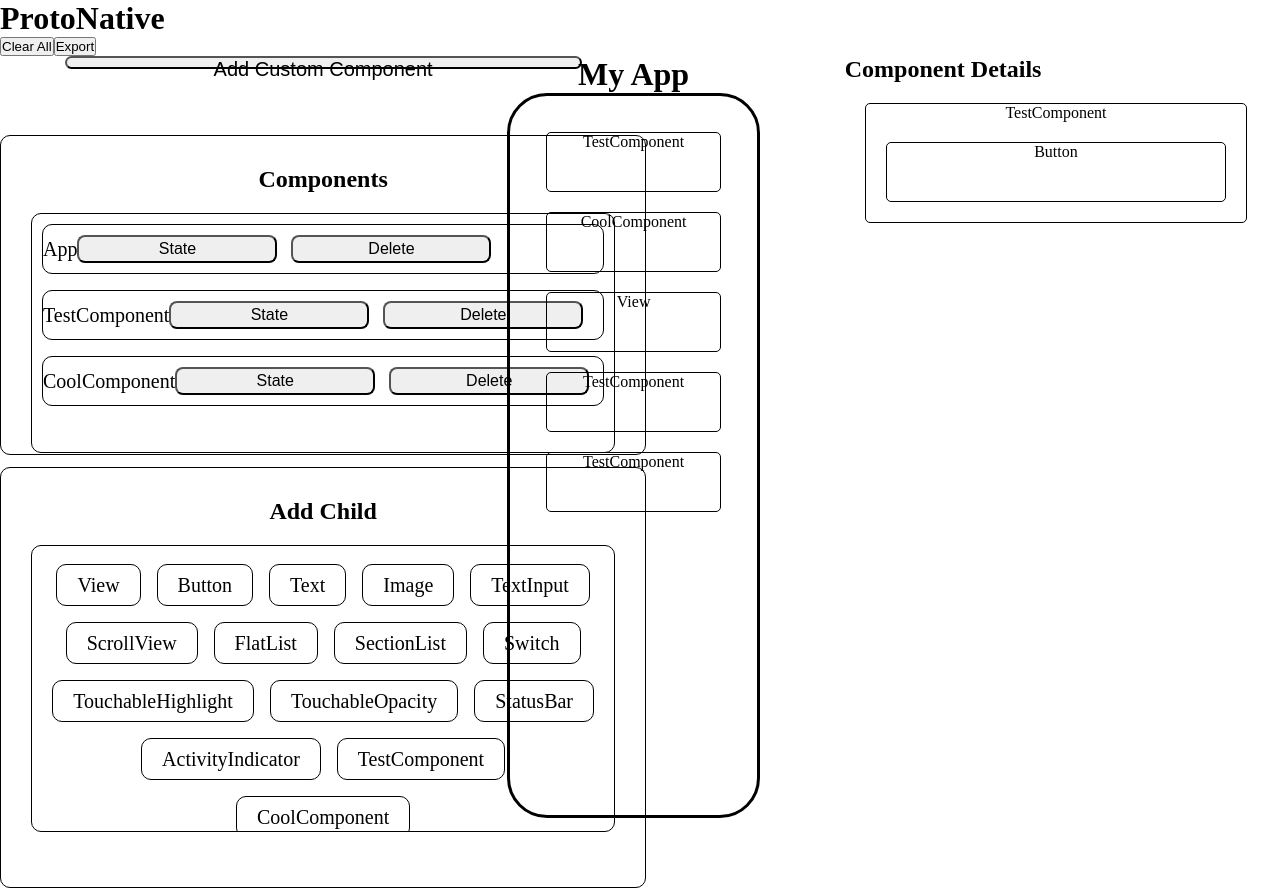
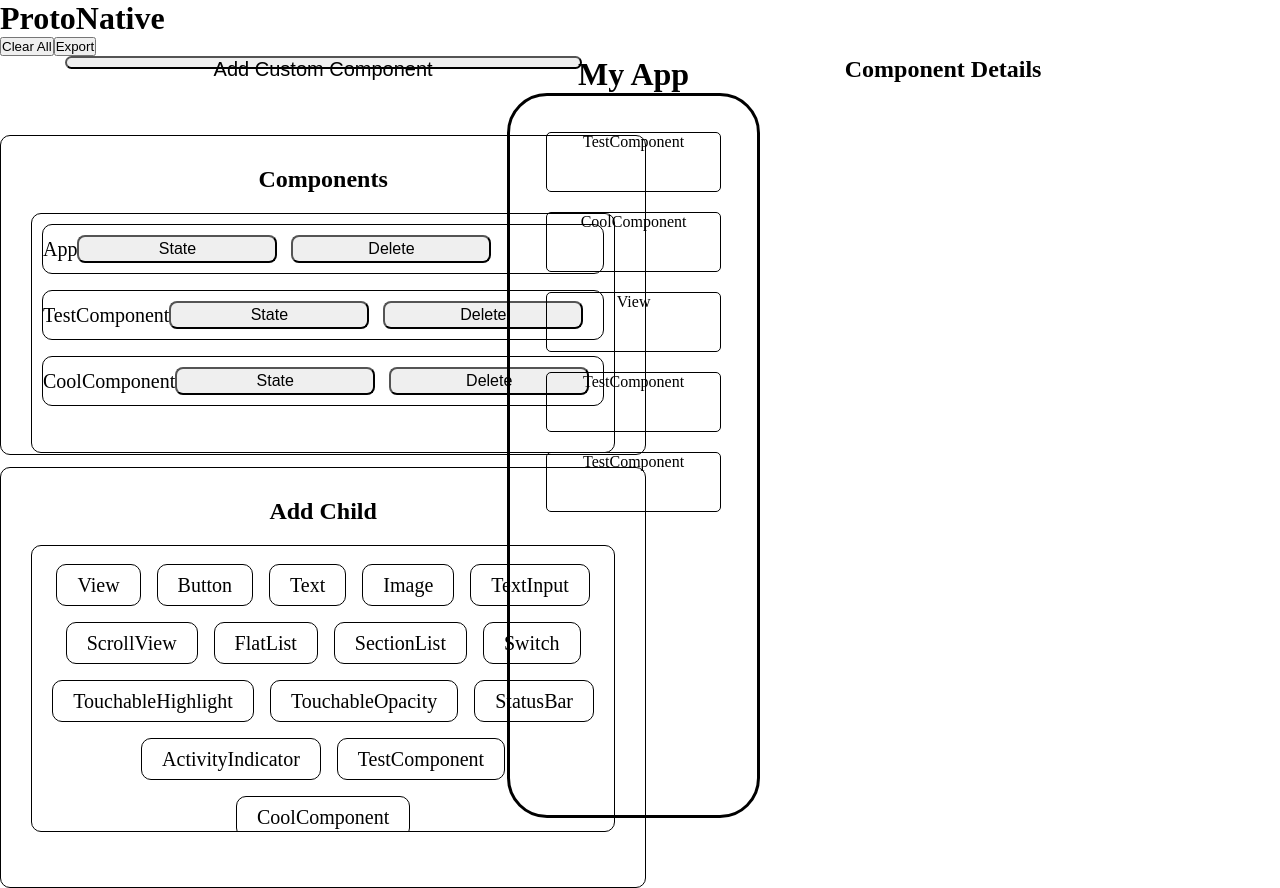
Before and after one commit to oslabs-beta/ProtoNative, a React app: page / in a window 1280 px wide. Built offline with nearby package versions, Linux system fonts and the light colour scheme.

Commit message:
Trashcan and Component details area bug fixes. They can work together now

```diff
--- a/src/App.tsx
+++ b/src/App.tsx
@@ -135,14 +135,14 @@ const App = () => {
       }
     } as CopyCustomComp,
   });
-  const [currentComponent, setCurrentComponent] = React.useState('TestComponent');
+  const [currentComponent, setCurrentComponent] = React.useState('App');
 
   // FIXME: Turn off strict mode when unnecesary
   // FIXME: Turn off strict mode when unnecesary
   // FIXME: Turn off strict mode when unnecesary
   // FIXME: Turn off strict mode when unnecesary
   return (
-    // <React.StrictMode>
+    <React.StrictMode>
       <AppContext.Provider
         value={{
           originals,
@@ -160,7 +160,7 @@ const App = () => {
           </div>
         </DndProvider>
       </AppContext.Provider>
-    // </React.StrictMode>
+    </React.StrictMode>
   );
 };
 
--- a/src/components/right/ComponentDetails.tsx
+++ b/src/components/right/ComponentDetails.tsx
@@ -4,12 +4,14 @@ import ElementBlock from './ElementBlock';
 import { useDrop } from 'react-dnd';
 
 const ComponentDetails = (): JSX.Element => {
-  const { currentComponent, originals, setOriginals, copies, setCopies } =
-    useContext(AppContext);
-  const displayedComponent = originals[currentComponent];
-  const [childrenOfCurrent, setChildrenOfCurrent] = useState(
-    displayedComponent.children
-  );
+  const { currentComponent, originals, setOriginals, copies, setCopies } = useContext(AppContext);
+  const [displayedComponent, setDisplayedComponent] = useState(originals[currentComponent]);
+  const [childrenOfCurrent, setChildrenOfCurrent] = useState(displayedComponent.children);
+
+  useEffect(() => {
+    setDisplayedComponent(originals[currentComponent]);
+    setChildrenOfCurrent(originals[currentComponent].children);
+  }, [currentComponent]);
 
   const moveItem = (dragIndex: number, hoverIndex: number): void => {
     console.log('drag', dragIndex, 'hover', hoverIndex);
@@ -74,7 +76,7 @@ const ComponentDetails = (): JSX.Element => {
       })
     );
     console.log(childrenOfCurrent);
-  }, [childrenOfCurrent, currentComponent, originals, copies]);
+  }, [childrenOfCurrent, currentComponent, copies]);
 
   return (
     <div id='component-details-container'>
```
Also changed, not shown: src/components/left/ComponentListItem.tsx (+6 -9 lines).
